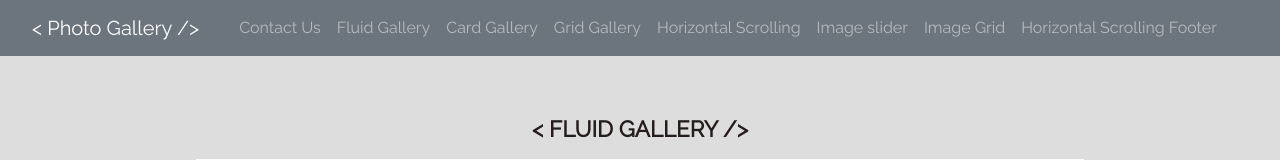
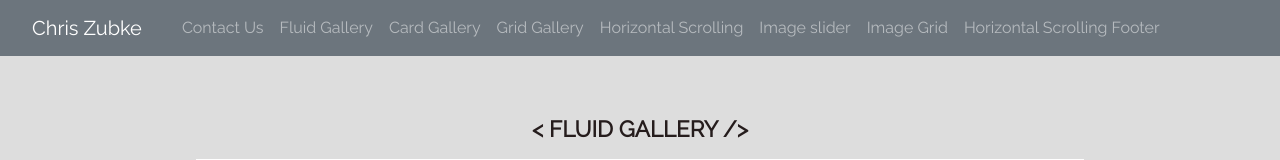
Before and after one commit to chriszubke/chriszubke.github.io, a plain HTML site: page index.html in a window 1280 px wide. Shown: the top 160 px of the page. Drawn offline with nearby package versions, Linux system fonts and the light colour scheme; some packages are replaced by stand-ins of ours; a script that the page names is missing.

Commit message:
Update index.html

```diff
--- a/index.html
+++ b/index.html
@@ -24,7 +24,7 @@
     <nav class="navbar navbar-expand-md bg-secondary navbar-dark sticky-top">
         <!-- Brand -->
         <a class="navbar-brand nav-link" href="#top">
-            < Photo Gallery />
+            Chris Zubke
         </a>
 
         <!-- Toggler/collapsibe Button -->
```
